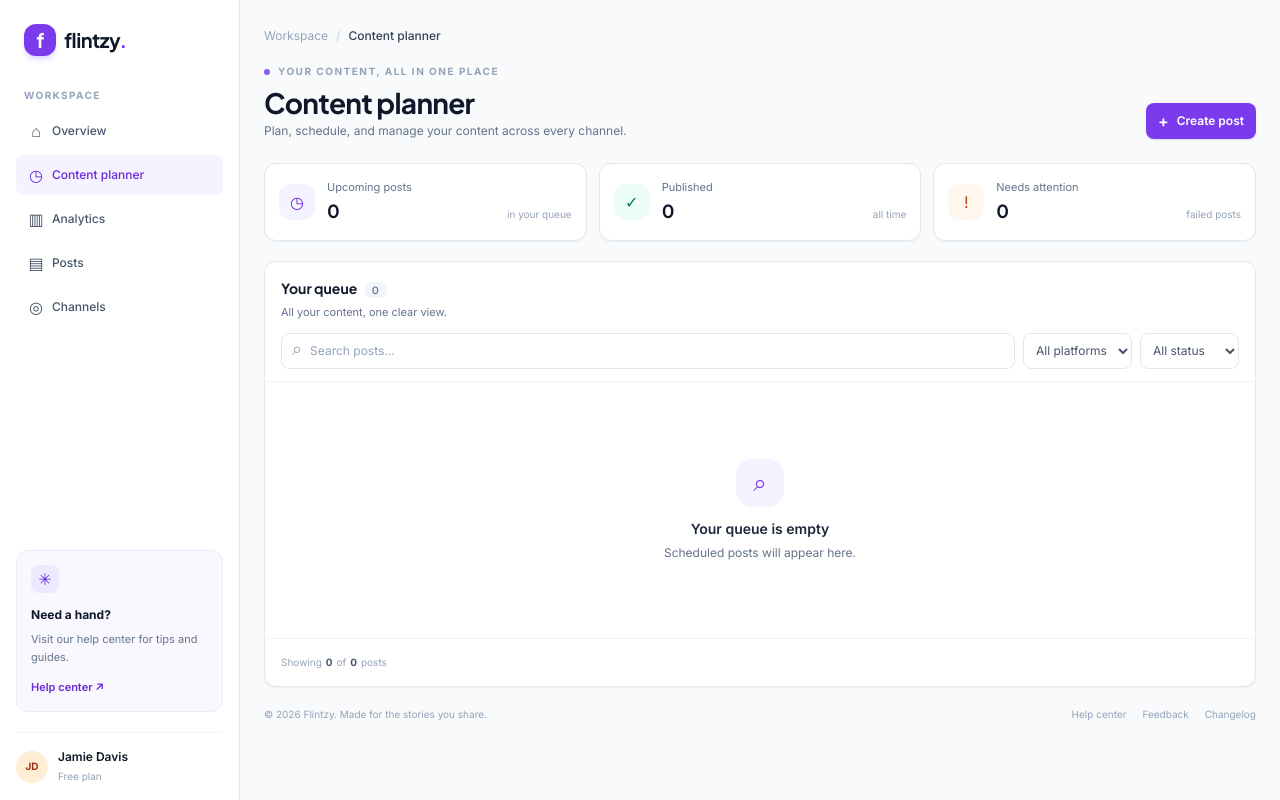
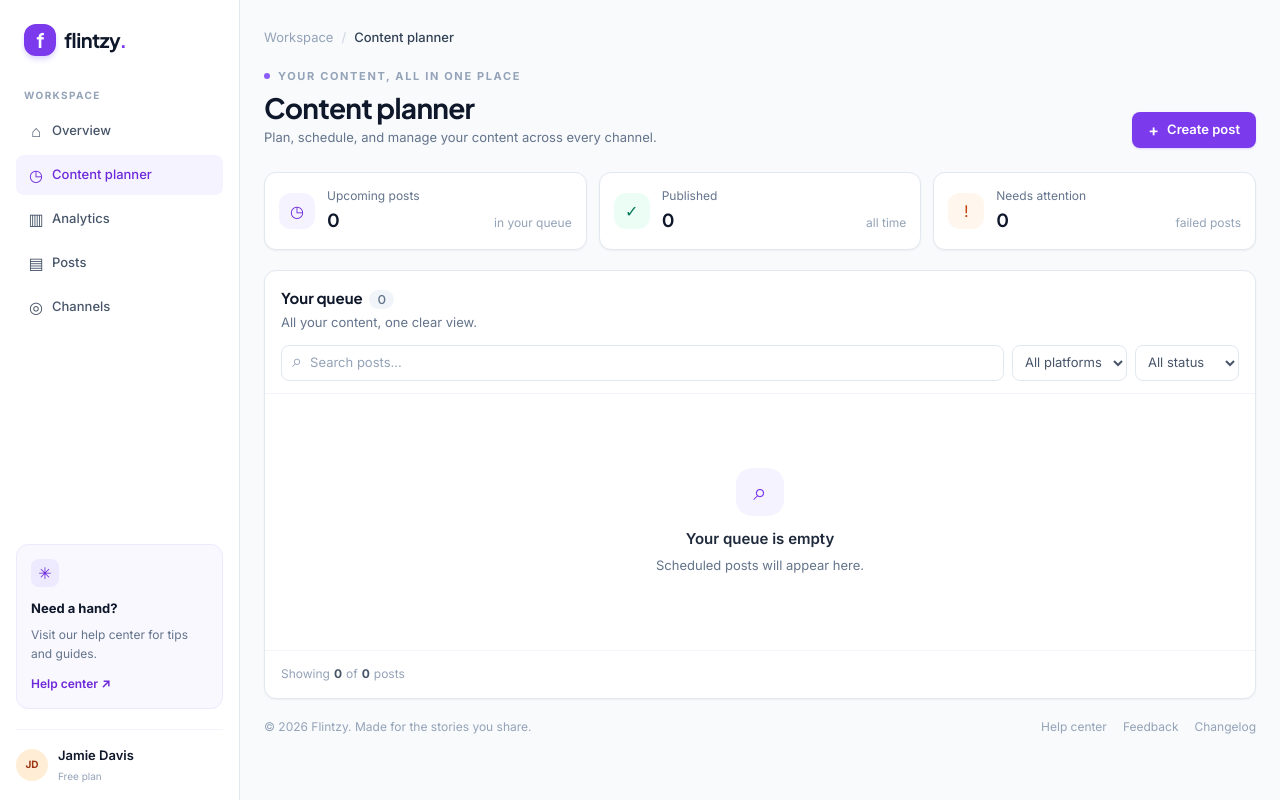
Before and after one commit to abhishekpandit2029/flintzy-post-scheduler, a Next.js app: page / in a window 1280 px wide. Built offline with nearby package versions, Linux system fonts and the light colour scheme.

Commit message:
Refine dashboard typography and branding

```diff
--- a/src/app/page.tsx
+++ b/src/app/page.tsx
@@ -24,12 +24,12 @@ export default function Home() {
     <main className="min-h-screen bg-slate-50 text-slate-900">
       <Sidebar />
       <section className="lg:ml-60">
-        <div className="mx-auto max-w-[1500px] px-4 pb-3 pt-7 sm:px-6">
+        <div className="mx-auto max-w-[1500px] px-4 pb-3 pt-7 text-[13px] sm:px-6">
           <div className="mb-6 flex items-end justify-between gap-4">
             <div>
               <nav
                 aria-label="Breadcrumb"
-                className="mb-5 flex items-center gap-2 text-xs text-slate-400"
+                className="mb-5 flex items-center gap-2 text-[13px] text-slate-400"
               >
                 <span>Workspace</span>
                 <span aria-hidden="true" className="text-slate-300">
@@ -42,14 +42,14 @@ export default function Home() {
                   Content planner
                 </span>
               </nav>
-              <p className="mb-2 flex items-center gap-2 text-[10px] font-bold tracking-[.15em] text-slate-400">
+              <p className="mb-2 flex items-center gap-2 text-[11px] font-bold tracking-[.15em] text-slate-400">
                 <i className="h-1.5 w-1.5 rounded-full bg-violet-500" />
                 YOUR CONTENT, ALL IN ONE PLACE
               </p>
               <h1 className="font-heading text-2xl font-bold tracking-tight text-slate-900 sm:text-[28px]">
                 Content planner
               </h1>
-              <p className="mt-1 text-xs text-slate-500">
+              <p className="mt-1 text-[13px] text-slate-500">
                 Plan, schedule, and manage your content across every channel.
               </p>
             </div>
@@ -59,7 +59,7 @@ export default function Home() {
                   setPostToEdit(null);
                   setComposerOpen(true);
                 }}
-                className="flex h-9 items-center gap-2 rounded-lg bg-violet-600 px-3 text-xs font-semibold text-white shadow-sm shadow-violet-200 hover:bg-violet-700"
+                className="flex h-9 items-center gap-2 rounded-lg bg-violet-600 px-4 text-[13px] font-semibold text-white shadow-sm shadow-violet-200 hover:bg-violet-700"
               >
                 <span className="text-base leading-none">+</span>Create post
               </button>
@@ -77,7 +77,7 @@ export default function Home() {
             }}
           />
 
-          <footer className="flex min-h-14 flex-col items-start justify-center gap-2 py-3 text-[10px] text-slate-400 sm:flex-row sm:items-center sm:justify-between">
+          <footer className="flex min-h-14 flex-col items-center justify-center gap-2 py-3 text-xs text-center text-slate-400 sm:flex-row sm:justify-between sm:text-left">
             <span>© 2026 Flintzy. Made for the stories you share.</span>
             <div className="flex gap-4">
               <span>Help center</span>
--- a/src/components/post-queue.tsx
+++ b/src/components/post-queue.tsx
@@ -82,13 +82,13 @@ export function PostQueue({
     <section className={cardClass}>
       <div className="flex items-center justify-between p-4 pb-3">
         <div>
-          <h2 className="font-heading text-sm font-bold">
+          <h2 className="font-heading text-[15px] font-bold">
             Your queue{" "}
-            <span className="ml-1 rounded-full bg-slate-100 px-2 py-0.5 text-[10px] font-semibold text-slate-500">
+            <span className="ml-1 rounded-full bg-slate-100 px-2 py-0.5 text-xs font-semibold text-slate-500">
               {filtered.length}
             </span>
           </h2>
-          <p className="mt-1 text-[11px] text-slate-500">
+          <p className="mt-1 text-[13px] text-slate-500">
             All your content, one clear view.
           </p>
         </div>
@@ -100,7 +100,7 @@ export function PostQueue({
             ⌕
           </span>
           <input
-            className="min-w-0 flex-1 bg-transparent text-xs outline-none placeholder:text-slate-400"
+            className="min-w-0 flex-1 bg-transparent text-[13px] outline-none placeholder:text-slate-400"
             placeholder="Search posts..."
             value={query}
             onChange={(event) => setQuery(event.target.value)}
@@ -108,7 +108,7 @@ export function PostQueue({
         </label>
         <select
           aria-label="Filter by platform"
-          className="h-9 w-full min-w-0 rounded-lg border border-slate-200 bg-white px-2 text-xs text-slate-600 outline-none focus:border-violet-400 sm:w-auto"
+          className="h-9 w-full min-w-0 rounded-lg border border-slate-200 bg-white px-2 text-[13px] text-slate-600 outline-none focus:border-violet-400 sm:w-auto"
           value={platformFilter}
           onChange={(event) => setPlatformFilter(event.target.value)}
         >
@@ -119,7 +119,7 @@ export function PostQueue({
         </select>
         <select
           aria-label="Filter by status"
-          className="h-9 w-full min-w-0 rounded-lg border border-slate-200 bg-white px-2 text-xs text-slate-600 outline-none focus:border-violet-400 sm:w-auto"
+          className="h-9 w-full min-w-0 rounded-lg border border-slate-200 bg-white px-2 text-[13px] text-slate-600 outline-none focus:border-violet-400 sm:w-auto"
           value={statusFilter}
           onChange={(event) => setStatusFilter(event.target.value)}
         >
@@ -138,10 +138,10 @@ export function PostQueue({
           >
             ⌕
           </span>
-          <strong className="text-sm font-semibold text-slate-800">
+          <strong className="text-[15px] font-semibold text-slate-800">
             {posts.length === 0 ? "Your queue is empty" : "No posts found"}
           </strong>
-          <p className="mt-1.5 text-xs text-slate-500">
+          <p className="mt-1.5 text-[13px] text-slate-500">
             {posts.length === 0
               ? "Scheduled posts will appear here."
               : "Try adjusting your search or filters."}
@@ -149,7 +149,7 @@ export function PostQueue({
           {posts.length > 0 && (
             <button
               onClick={clearFilters}
-              className="mt-3 rounded-lg border border-slate-200 px-3 py-1.5 text-xs font-medium text-violet-700 hover:bg-violet-50"
+              className="mt-3 rounded-lg border border-slate-200 px-3 py-1.5 text-[13px] font-medium text-violet-700 hover:bg-violet-50"
             >
               Clear filters
             </button>
@@ -195,7 +195,7 @@ export function PostQueue({
                         {post.status}
                       </span>
                     </div>
-                    <p className="break-words text-xs leading-relaxed text-slate-600">
+                    <p className="break-words text-[13px] leading-relaxed text-slate-600">
                       {post.content}
                     </p>
                     {post.mediaUrl && (
@@ -237,7 +237,7 @@ export function PostQueue({
         </div>
       )}
 
-      <div className="flex h-12 items-center border-t border-slate-100 px-3 text-[10px] text-slate-400 sm:px-4">
+      <div className="flex h-12 items-center border-t border-slate-100 px-3 text-xs text-slate-400 sm:px-4">
         Showing{" "}
         <strong className="mx-1 text-slate-600">{filtered.length}</strong> of{" "}
         <strong className="mx-1 text-slate-600">{posts.length}</strong>posts
--- a/src/components/post-stats.tsx
+++ b/src/components/post-stats.tsx
@@ -20,14 +20,14 @@ export function PostStats({ posts }: { posts: Post[] }) {
             {stat.icon}
           </span>
           <div>
-            <small className="block text-[11px] text-slate-500">
+            <small className="block text-xs text-slate-500">
               {stat.label}
             </small>
             <strong className="mt-0.5 block font-heading text-lg font-bold">
               {stat.value}
             </strong>
           </div>
-          <span className="ml-auto self-end pb-1 text-[10px] text-slate-400">
+          <span className="ml-auto self-end pb-1 text-xs text-slate-400">
             {stat.note}
           </span>
         </div>
--- a/src/components/sidebar.tsx
+++ b/src/components/sidebar.tsx
@@ -100,23 +100,23 @@ export function Sidebar() {
             onClick={() => setMobileOpen(false)}
             className="space-y-1"
           >
-            <span className="flex h-10 items-center gap-2 rounded-lg px-3 text-xs font-medium text-slate-600">
+            <span className="flex h-10 items-center gap-2 rounded-lg px-3 text-[13px] font-medium text-slate-600">
               <span className="w-4 text-center text-base">⌂</span>Overview
             </span>
             <span
               aria-current="page"
-              className="flex h-10 items-center gap-2 rounded-lg bg-violet-50 px-3 text-xs font-medium text-violet-700"
+              className="flex h-10 items-center gap-2 rounded-lg bg-violet-50 px-3 text-[13px] font-medium text-violet-700"
             >
               <span className="w-4 text-center text-base">◷</span>Content
               planner
             </span>
-            <span className="flex h-10 items-center gap-2 rounded-lg px-3 text-xs font-medium text-slate-600">
+            <span className="flex h-10 items-center gap-2 rounded-lg px-3 text-[13px] font-medium text-slate-600">
               <span className="w-4 text-center text-base">▥</span>Analytics
             </span>
-            <span className="flex h-10 items-center gap-2 rounded-lg px-3 text-xs font-medium text-slate-600">
+            <span className="flex h-10 items-center gap-2 rounded-lg px-3 text-[13px] font-medium text-slate-600">
               <span className="w-4 text-center text-base">▤</span>Posts
             </span>
-            <span className="flex h-10 items-center gap-2 rounded-lg px-3 text-xs font-medium text-slate-600">
+            <span className="flex h-10 items-center gap-2 rounded-lg px-3 text-[13px] font-medium text-slate-600">
               <span className="w-4 text-center text-base">◎</span>Channels
             </span>
           </nav>
@@ -132,22 +132,22 @@ export function Sidebar() {
           WORKSPACE
         </p>
         <nav aria-label="Workspace" className="space-y-1">
-          <span className="flex h-10 items-center gap-2 rounded-lg px-3 text-xs font-medium text-slate-600 transition hover:bg-slate-50 hover:text-slate-900">
+          <span className="flex h-10 items-center gap-2 rounded-lg px-3 text-[13px] font-medium text-slate-600 transition hover:bg-slate-50 hover:text-slate-900">
             <span className="w-4 text-center text-base">⌂</span>Overview
           </span>
           <span
             aria-current="page"
-            className="flex h-10 items-center gap-2 rounded-lg bg-violet-50 px-3 text-xs font-medium text-violet-700"
+            className="flex h-10 items-center gap-2 rounded-lg bg-violet-50 px-3 text-[13px] font-medium text-violet-700"
           >
             <span className="w-4 text-center text-base">◷</span>Content planner
           </span>
-          <span className="flex h-10 items-center gap-2 rounded-lg px-3 text-xs font-medium text-slate-600 transition hover:bg-slate-50 hover:text-slate-900">
+          <span className="flex h-10 items-center gap-2 rounded-lg px-3 text-[13px] font-medium text-slate-600 transition hover:bg-slate-50 hover:text-slate-900">
             <span className="w-4 text-center text-base">▥</span>Analytics
           </span>
-          <span className="flex h-10 items-center gap-2 rounded-lg px-3 text-xs font-medium text-slate-600 transition hover:bg-slate-50 hover:text-slate-900">
+          <span className="flex h-10 items-center gap-2 rounded-lg px-3 text-[13px] font-medium text-slate-600 transition hover:bg-slate-50 hover:text-slate-900">
             <span className="w-4 text-center text-base">▤</span>Posts
           </span>
-          <span className="flex h-10 items-center gap-2 rounded-lg px-3 text-xs font-medium text-slate-600 transition hover:bg-slate-50 hover:text-slate-900">
+          <span className="flex h-10 items-center gap-2 rounded-lg px-3 text-[13px] font-medium text-slate-600 transition hover:bg-slate-50 hover:text-slate-900">
             <span className="w-4 text-center text-base">◎</span>Channels
           </span>
         </nav>
@@ -157,11 +157,11 @@ export function Sidebar() {
             <span className="mb-2 grid h-7 w-7 place-items-center rounded-lg bg-violet-100 text-violet-700">
               ✳
             </span>
-            <strong className="text-xs">Need a hand?</strong>
-            <p className="my-1.5 text-[11px] leading-relaxed text-slate-500">
+            <strong className="text-[13px]">Need a hand?</strong>
+            <p className="my-1.5 text-xs leading-relaxed text-slate-500">
               Visit our help center for tips and guides.
             </p>
-            <span className="text-[11px] font-semibold text-violet-700">
+            <span className="text-xs font-semibold text-violet-700">
               Help center ↗
             </span>
           </div>
@@ -170,7 +170,7 @@ export function Sidebar() {
               JD
             </span>
             <span>
-              <strong className="block text-xs font-semibold">
+              <strong className="block text-[13px] font-semibold">
                 Jamie Davis
               </strong>
               <small className="mt-1 block text-[10px] text-slate-400">
```
Also changed, not shown: src/app/icon.svg (added).
